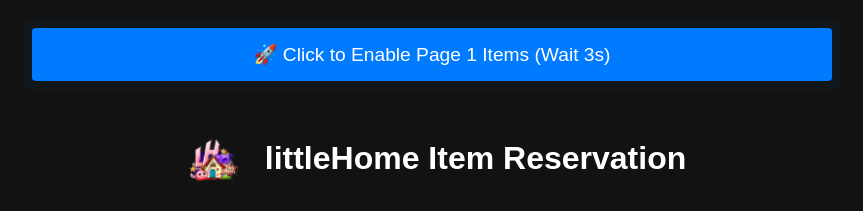
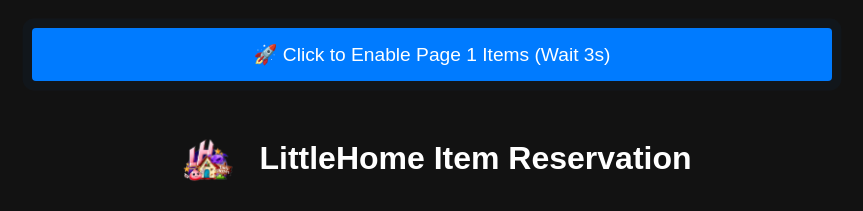
Before and after one commit to kitchanatha/guild-item-reservation, a website built with webpack: page index.html in a window 1280 px wide. Shown: the top 211 px of the page, without its empty margins (208-1071 px from the left). Built offline with nearby package versions, Linux system fonts and the light colour scheme; some packages are replaced by stand-ins of ours; no server answers; the database is empty.

Commit message:
Correct capitalization in main title

```diff
--- a/index.html
+++ b/index.html
@@ -24,7 +24,7 @@
       <span id="admin-trigger" class="logo-trigger">
         <img src="img/logo.png" alt="LH" class="header-logo">
       </span>
-      littleHome Item Reservation
+      LittleHome Item Reservation
     </h1>
     <div id="admin-actions" class="header-actions hidden">
       <button class="reset-btn" onclick="resetReservations()">🔄 Reset All Reservations</button>
```
